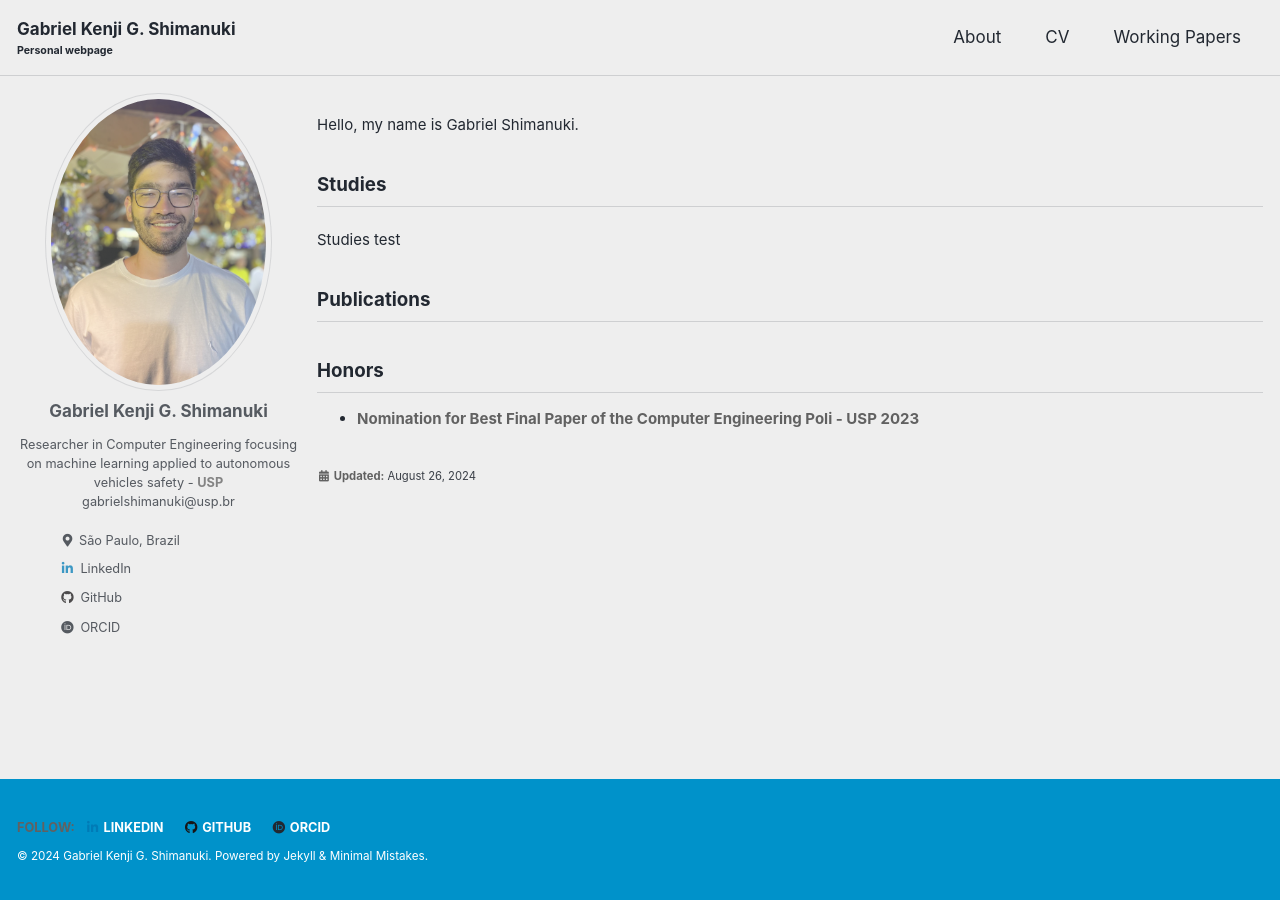
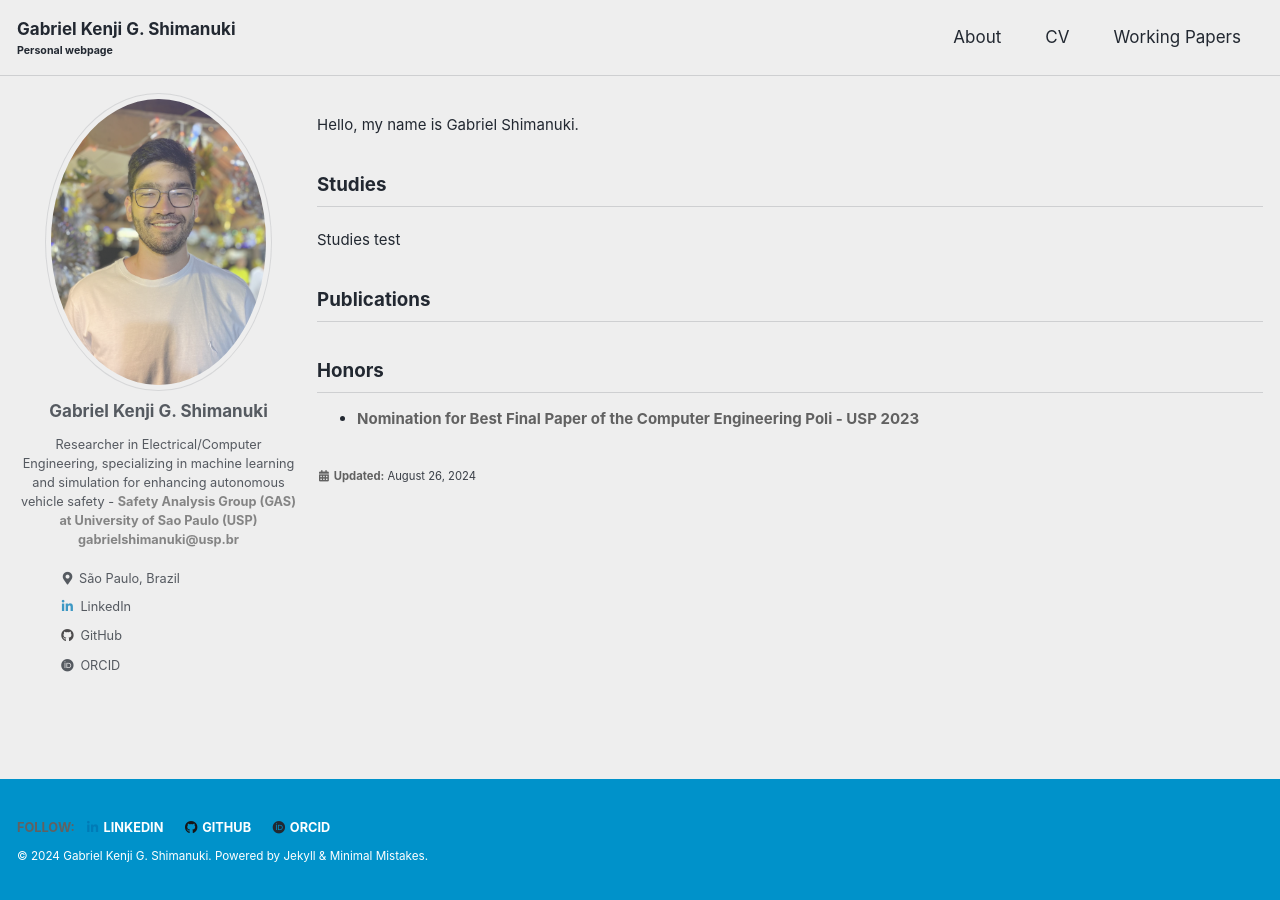
Before and after one commit to GabrielShimanuki/gabrielshimanuki.github.io, a Jekyll site: the page built from index.md, in a window 1280 px wide. Built offline with Jekyll 4.4.1, drawn with Linux system fonts in a browser that asks for light colours; cached includes are drawn as plain includes.

Commit message:
Update _config.yml
bio changes

```diff
--- a/_config.yml
+++ b/_config.yml
@@ -51,11 +51,29 @@ social:
 analytics:
   provider               : false
 
+# Site Footer
+footer:
+  links:
+    - label: "LinkedIn"
+      icon: "fab fa-fw fa-linkedin-in"
+      url: "https://www.linkedin.com/in/gabriel-kenji/"
+    - label: "GitHub"
+      icon: "fab fa-fw fa-github"
+      url: "https://github.com/GabrielShimanuki"
+    # - label: "Google Scholar"
+    #   icon: "fas fa-fw fa-graduation-cap"
+    #   url: "https://scholar.google.com/citations?user=B647vnMAAAAJ&hl=en"
+    - label: "ORCID"
+      icon: "fab fa-fw fa-orcid"
+      url: "https://orcid.org/0000-0002-5412-8910"
+
+
 # Site Author
 author:
   name             : "Gabriel Kenji G. Shimanuki"
   avatar           : "/assets/images/GS_profile_crop_2023.JPEG"
-  bio              : "Researcher in Computer Engineering focusing on machine learning applied to autonomous vehicles safety - <strong>[USP](https://www5.usp.br/#english)</strong> <br/> gabrielshimanuki@usp.br"
+  # bio              : "Researcher in Computer Engineering focusing on machine learning applied to autonomous vehicles safety - <strong>[USP](https://www5.usp.br/#english)</strong> <br/> gabrielshimanuki [at] usp [dot] br"
+  bio              : "Researcher in Electrical/Computer Engineering, specializing in machine learning and simulation for enhancing autonomous vehicle safety - <strong>[Safety Analysis Group (GAS)](https://www2.pcs.usp.br/~gas/) at <strong>[University of Sao Paulo (USP)](https://www5.usp.br/#english)</strong> <br/> gabrielshimanuki@usp.br"
   location         : "São Paulo, Brazil"
   links:
     - label: "LinkedIn"
@@ -71,21 +89,21 @@ author:
       icon: "fab fa-fw fa-orcid"
       url: "https://orcid.org/0000-0002-5412-8910"
 
-# Site Footer
-footer:
-  links:
-    - label: "LinkedIn"
-      icon: "fab fa-fw fa-linkedin-in"
-      url: "https://www.linkedin.com/in/gabriel-kenji/"
-    - label: "GitHub"
-      icon: "fab fa-fw fa-github"
-      url: "https://github.com/GabrielShimanuki"
-    # - label: "Google Scholar"
-    #   icon: "fas fa-fw fa-graduation-cap"
-    #   url: "https://scholar.google.com/citations?user=B647vnMAAAAJ&hl=en"
-    - label: "ORCID"
-      icon: "fab fa-fw fa-orcid"
-      url: "https://orcid.org/0000-0002-5412-8910"
+# # Site Footer
+# footer:
+#   links:
+#     - label: "LinkedIn"
+#       icon: "fab fa-fw fa-linkedin-in"
+#       url: "https://www.linkedin.com/in/gabriel-kenji/"
+#     - label: "GitHub"
+#       icon: "fab fa-fw fa-github"
+#       url: "https://github.com/GabrielShimanuki"
+#     # - label: "Google Scholar"
+#     #   icon: "fas fa-fw fa-graduation-cap"
+#     #   url: "https://scholar.google.com/citations?user=B647vnMAAAAJ&hl=en"
+#     - label: "ORCID"
+#       icon: "fab fa-fw fa-orcid"
+#       url: "https://orcid.org/0000-0002-5412-8910"
 
 # Reading Files
 include:
```
